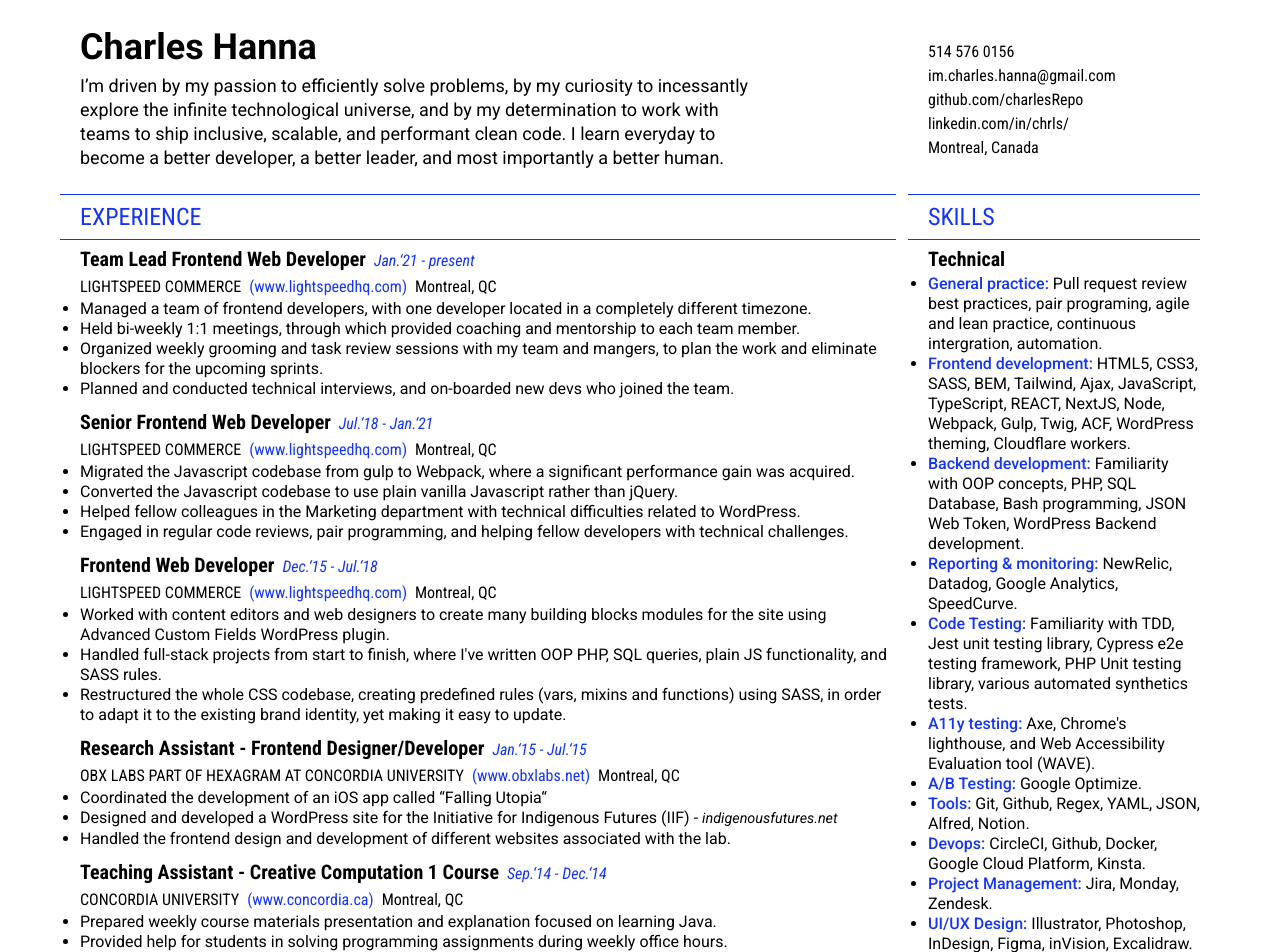
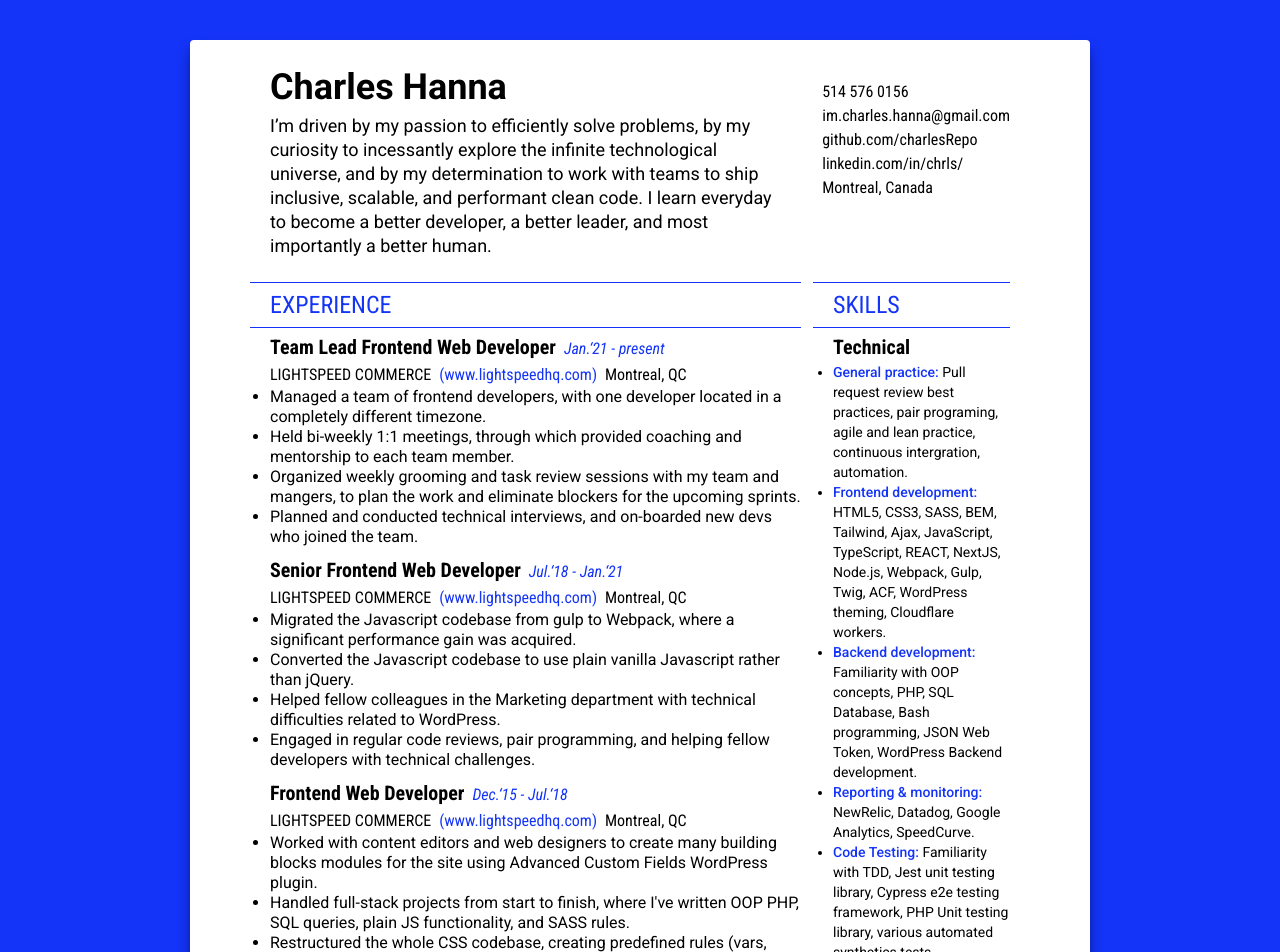
Before and after one commit to charlesRepo/resume, a React (Create React App) app: page / in a window 1280 px wide. Shown: the top 952 px of the page. Built offline with nearby package versions, Linux system fonts and the light colour scheme.

Commit message:
few mods and styles for print

```diff
--- a/src/components/SkillItem.jsx
+++ b/src/components/SkillItem.jsx
@@ -1,6 +1,6 @@
 const SkillItem = ({skill, desc}) => {
     return (
-        <li className="font-sans text-base leading-5"><span className="font-sans font-medium text-regal-blue">{skill}{desc ? ':' : ''}</span> {desc}</li>
+        <li className="font-sans text-sm leading-5"><span className="font-sans font-medium text-regal-blue">{skill}{desc ? ':' : ''}</span> {desc}</li>
     )
 }
 
--- a/src/data.json
+++ b/src/data.json
@@ -121,13 +121,13 @@
             "name":"Technical",
             "list": [
                 {"include": true, "skill": "General practice", "desc": "Pull request review best practices, pair programing, agile and lean practice, continuous intergration, automation."},
-                {"include": true, "skill": "Frontend development", "desc": "HTML5, CSS3, SASS, BEM, Tailwind, Ajax, JavaScript, TypeScript, REACT, NextJS, Node, Webpack, Gulp, Twig, ACF, WordPress theming, Cloudflare workers."},
+                {"include": true, "skill": "Frontend development", "desc": "HTML5, CSS3, SASS, BEM, Tailwind, Ajax, JavaScript, TypeScript, REACT, NextJS, Node.js, Webpack, Gulp, Twig, ACF, WordPress theming, Cloudflare workers."},
                 {"include": true, "skill": "Backend development", "desc": "Familiarity with OOP concepts, PHP, SQL Database, Bash programming, JSON Web Token, WordPress Backend development."},
                 {"include": true, "skill": "Reporting & monitoring", "desc": "NewRelic, Datadog, Google Analytics, SpeedCurve."},
                 {"include": true, "skill": "Code Testing", "desc": "Familiarity with TDD, Jest unit testing library, Cypress e2e testing framework, PHP Unit testing library, various automated synthetics tests."},
                 {"include": true, "skill": "A11y testing", "desc": "Axe, Chrome's lighthouse, and Web Accessibility Evaluation tool (WAVE)."},
                 {"include": true, "skill": "A/B Testing", "desc": "Google Optimize."},
-                {"include": true, "skill": "Tools", "desc": "Git, Github, Regex, YAML, JSON, Alfred, Notion."},
+                {"include": true, "skill": "Tools", "desc": "Git, Github, cURL, Regex, YAML, JSON, Alfred, Notion."},
                 {"include": true, "skill": "Devops", "desc": "CircleCI, Github, Docker, Google Cloud Platform, Kinsta."},
                 {"include": true, "skill": "Project Management", "desc": "Jira, Monday, Zendesk."},
                 {"include": true, "skill": "UI/UX Design", "desc": "Illustrator, Photoshop, InDesign, Figma, inVision, Excalidraw."}
--- a/src/layout/Header.jsx
+++ b/src/layout/Header.jsx
@@ -3,7 +3,7 @@ import data from '../data.json'
 const Header = () => {
 const {name, description, tel, email, location, social} = data.personal_info;
     return (
-        <header className='grid md:grid-cols-[3fr_1fr] sm:grid-cols-1 gap-8 pb-5'>
+        <header className='print:md:grid-cols-[3fr_1fr] grid grid-cols-1 lg:grid-cols-[3fr_1fr]  gap-8 pb-5'>
             <section>
                 <h1 className='font-sans text-4xl font-bold'>{name}</h1>
                 <p className='font-sans text-lg max-w-2xl leading-6'>{description}</p>
--- a/src/layout/Layout.jsx
+++ b/src/layout/Layout.jsx
@@ -5,14 +5,16 @@ import Footer from './Footer';
 
 const Layout = () => {
     return (
-    <section className='px-20 pt-5 pb-10'>
-        <Header />
-        <div className='grid md:grid-cols-[3fr_1fr] sm:grid-cols-1 gap-8'>
-            <Main />
-            <Aside />
-        </div>
-        <Footer />
-    </section>
+        <article className='bg-regal-blue md:p-10 print:bg-white'>
+            <section className='print:md:shadow-none print:md:shadow-transparent print:md:w-full px-10 sm:px-20 pt-5 pb-10 bg-white w-full sm:w-4/5 md:w-3/4 m-auto rounded md:shadow-lg md:shadow-regal-blue-dark'>
+            <Header />
+            <main className='print:md:grid-cols-[3fr_1fr] grid grid-cols-1 lg:grid-cols-[3fr_1fr] gap-8'>
+                <Main />
+                <Aside />
+            </main>
+            <Footer />
+            </section>
+        </article>
     )
 }
 
--- a/tailwind.config.js
+++ b/tailwind.config.js
@@ -25,6 +25,7 @@ module.exports = {
     extend: {
      colors: {
         'regal-blue': '#1434f7',
+        'regal-blue-dark': '#0a1979',
       },
     },
   },
```
